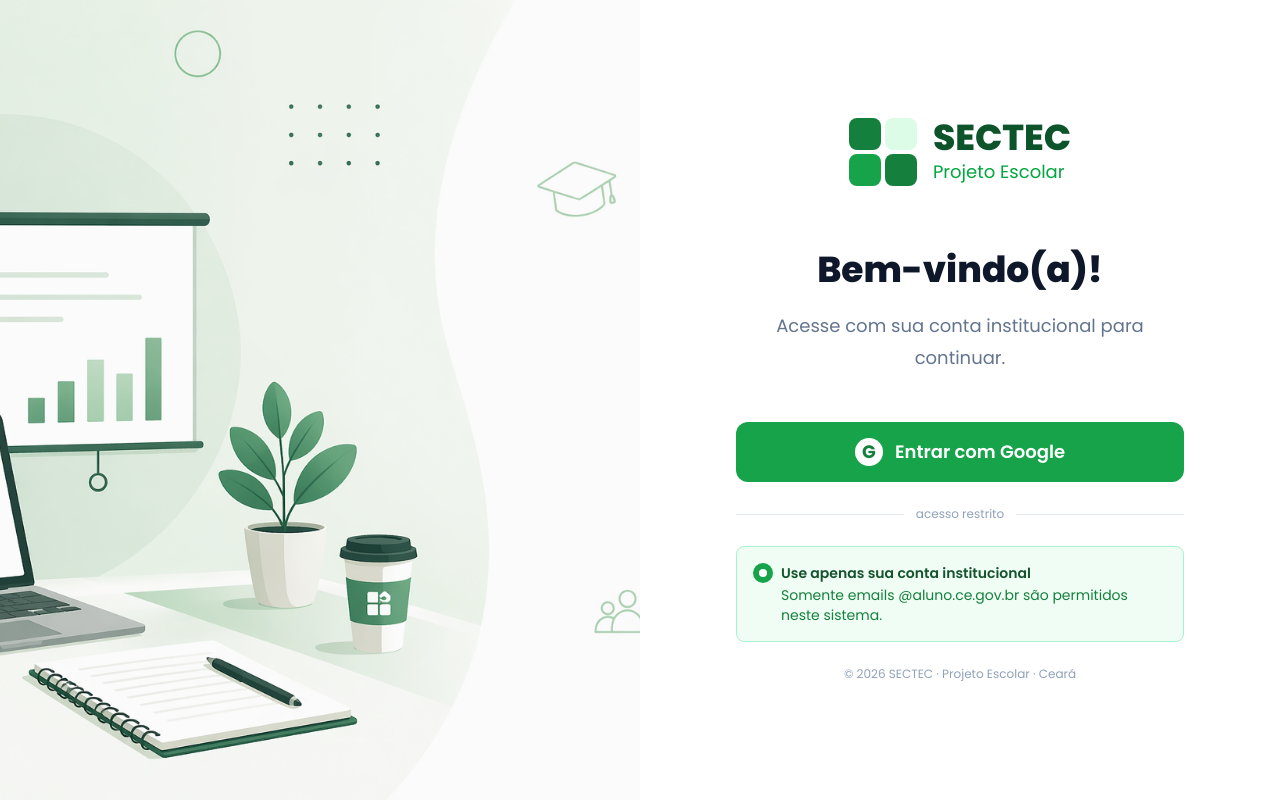
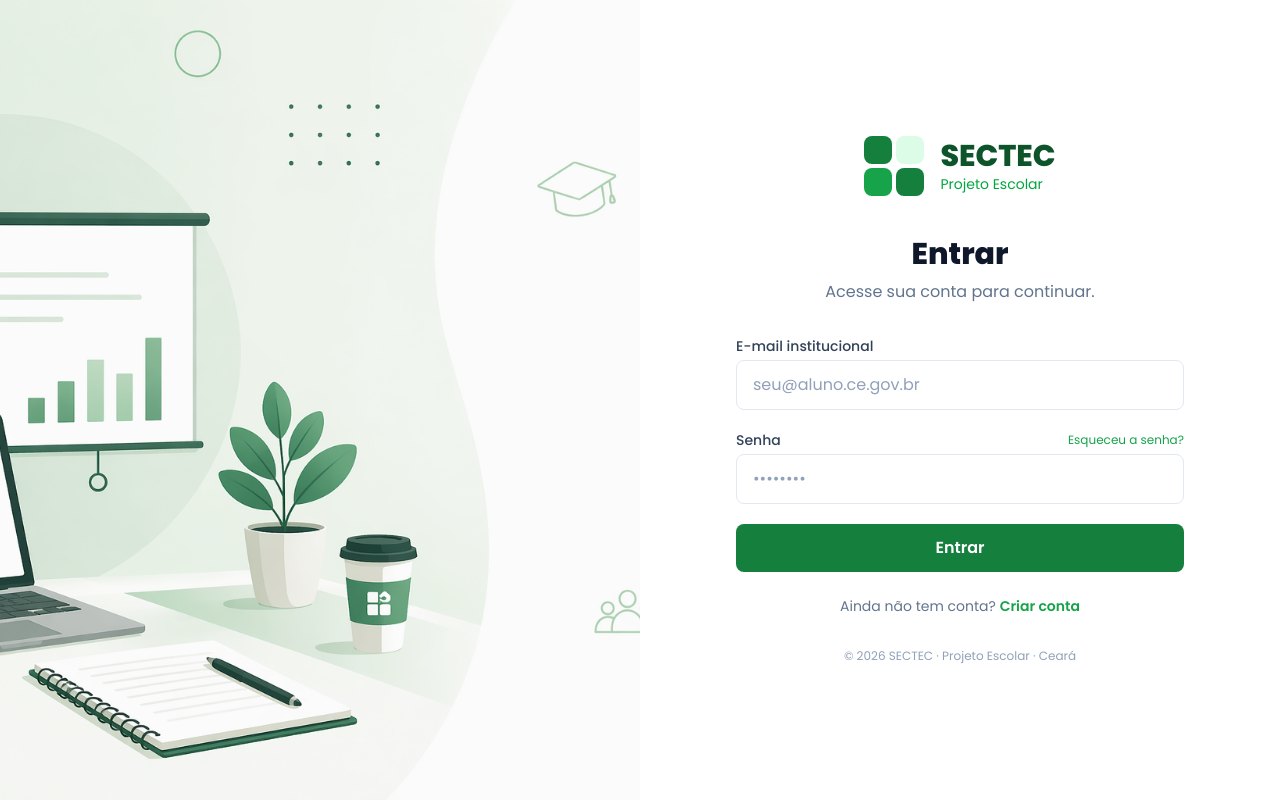
Before and after one commit to Alewesley-Sousa/SECTEC, a React (Vite) app in the folder frontend/: page /login in a window 1280 px wide. Built offline with nearby package versions, Linux system fonts and the light colour scheme.

Commit message:
Login screen: login, registration and animation

```diff
--- a/frontend/src/pages/Dashboard.tsx
+++ b/frontend/src/pages/Dashboard.tsx
@@ -7,10 +7,7 @@ function Dashboard() {
         <Header />
 
     <main>
-        <h1 className="text-3xl font-bold mb-4">Dashboard</h1>
-    <Button variant="primary" size="md">
-      Clique aqui
-    </Button>
+
     </main>
 
     </body>
--- a/frontend/src/pages/login.tsx
+++ b/frontend/src/pages/login.tsx
@@ -1,85 +1,259 @@
-import login from "../assets/img/Login.png";
-import GoogleLoginButton from "../componentes/Button/GoogleLoginButton";
+import { useState } from "react";
+import loginImg from "../assets/img/Login.png";
+import registerImg from "../assets/img/login_esquerdo.png";
+
+type Mode = "login" | "register";
+type Phase = "idle" | "exit" | "enter";
 
 function Login() {
-  function handleGoogleLogin() {
-    console.log("Login com Google");
+  const [mode, setMode] = useState<Mode>("login");
+  const [phase, setPhase] = useState<Phase>("idle");
+  const [goingToRegister, setGoingToRegister] = useState(true);
+
+  const [email, setEmail] = useState("");
+  const [password, setPassword] = useState("");
+  const [name, setName] = useState("");
+  const [confirmPassword, setConfirmPassword] = useState("");
+
+  function switchMode(next: Mode) {
+    setGoingToRegister(next === "register");
+    setPhase("exit");
+
+    setTimeout(() => {
+      setMode(next);
+      setPhase("enter");
+      setTimeout(() => setPhase("idle"), 400);
+    }, 320);
+  }
+
+  function handleLogin(e: React.FormEvent) {
+    e.preventDefault();
+    console.log("Fazendo login com:", { email, password });
+  }
+
+  function handleRegister(e: React.FormEvent) {
+    e.preventDefault();
+    console.log("Criando conta com:", { name, email, password, confirmPassword });
+  }
+
+  function getFormAnimation(): string {
+    if (phase === "exit") {
+      return goingToRegister ? "slideOutToLeft 0.32s ease forwards" : "slideOutToRight 0.32s ease forwards";
+    }
+    if (phase === "enter") {
+      return goingToRegister ? "slideInFromRight 0.38s ease forwards" : "slideInFromLeft 0.38s ease forwards";
+    }
+    return "none";
+  }
+
+  function getImageAnimation(): string {
+    if (phase !== "idle") return "imagePulse 0.6s ease forwards";
+    return "none";
   }
 
   return (
-    <main className="flex min-h-screen font-[Poppins]">
-      <section className="grid w-full lg:grid-cols-2">
-
-        {/* Painel esquerdo — imagem */}
-        <div className="hidden bg-sectec-50 lg:block">
+    <main className="flex min-h-screen font-[Poppins] overflow-hidden">
+      <section
+        className={`flex w-full ${
+          mode === "register" ? "flex-row-reverse" : "flex-row"
+        }`}
+      >
+        <div className="hidden bg-sectec-50 lg:block w-1/2 overflow-hidden">
           <img
-            src={login}
-            alt="Ilustração de estudos e apresentações"
+            src={mode === "login" ? loginImg : registerImg}
+            alt="Ilustração de estudos"
             className="h-full w-full object-cover"
+            style={{ animation: getImageAnimation() }}
           />
         </div>
 
-        {/* Painel direito — formulário */}
-        <div className="flex items-center justify-center px-8 py-12 bg-white">
-          <div className="w-full max-w-md text-center">
-
-            {/* Logo */}
-            <div className="mb-16 flex justify-center">
+        <div className="flex-1 flex items-center justify-center px-8 py-12 bg-white">
+          <div
+            className="w-full max-w-md"
+            style={{ animation: getFormAnimation() }}
+          >
+            <div className="mb-10 flex justify-center">
               <div className="flex items-center gap-4">
                 <div className="grid grid-cols-2 gap-1">
-                  <span className="h-8 w-8 rounded-lg bg-sectec-700" />
-                  <span className="h-8 w-8 rounded-lg bg-sectec-100" />
-                  <span className="h-8 w-8 rounded-lg bg-sectec-600" />
-                  <span className="h-8 w-8 rounded-lg bg-sectec-700" />
+                  <span className="h-7 w-7 rounded-lg bg-sectec-700" />
+                  <span className="h-7 w-7 rounded-lg bg-sectec-100" />
+                  <span className="h-7 w-7 rounded-lg bg-sectec-600" />
+                  <span className="h-7 w-7 rounded-lg bg-sectec-700" />
                 </div>
                 <div className="text-left">
-                  <h1 className="text-4xl font-extrabold text-green-900">SECTEC</h1>
-                  <p className="text-lg text-green-600">Projeto Escolar</p>
+                  <h1 className="text-3xl font-extrabold text-green-900">SECTEC</h1>
+                  <p className="text-sm text-green-600">Projeto Escolar</p>
                 </div>
               </div>
             </div>
 
-            {/* Título */}
-            <h2 className="text-4xl font-extrabold text-slate-900">Bem-vindo(a)!</h2>
-            <p className="mx-auto mt-5 max-w-sm text-lg leading-8 text-slate-500">
-              Acesse com sua conta institucional para continuar.
-            </p>
+            {mode === "login" ? (
+              <div>
+                <div className="text-center mb-8">
+                  <h2 className="text-3xl font-extrabold text-slate-900">Entrar</h2>
+                  <p className="text-slate-500 mt-2">Acesse sua conta para continuar.</p>
+                </div>
 
-            {/* Botão */}
-            <div className="mt-12">
-              <GoogleLoginButton onClick={handleGoogleLogin} />
-            </div>
+                <form onSubmit={handleLogin} className="space-y-5">
+                  <div>
+                    <label htmlFor="email" className="block text-sm font-medium text-slate-700 mb-1">
+                      E-mail institucional
+                    </label>
+                    <input
+                      id="email"
+                      type="email"
+                      required
+                      value={email}
+                      onChange={(e) => setEmail(e.target.value)}
+                      placeholder="seu@aluno.ce.gov.br"
+                      className="w-full rounded-lg border border-slate-200 px-4 py-3 text-slate-900 placeholder:text-slate-400 focus:outline-none focus:ring-2 focus:ring-sectec-500 focus:border-transparent transition"
+                    />
+                  </div>
 
-            {/* Divisor */}
-            <div className="flex items-center gap-3 my-6">
-              <div className="flex-1 h-px bg-slate-200" />
-              <span className="text-xs text-slate-400">acesso restrito</span>
-              <div className="flex-1 h-px bg-slate-200" />
-            </div>
+                  <div>
+                    <div className="flex items-center justify-between mb-1">
+                      <label htmlFor="password" className="block text-sm font-medium text-slate-700">
+                        Senha
+                      </label>
+                      <button type="button" className="text-xs text-sectec-600 hover:underline">
+                        Esqueceu a senha?
+                      </button>
+                    </div>
+                    <input
+                      id="password"
+                      type="password"
+                      required
+                      value={password}
+                      onChange={(e) => setPassword(e.target.value)}
+                      placeholder="••••••••"
+                      className="w-full rounded-lg border border-slate-200 px-4 py-3 text-slate-900 placeholder:text-slate-400 focus:outline-none focus:ring-2 focus:ring-sectec-500 focus:border-transparent transition"
+                    />
+                  </div>
 
-            {/* Card de aviso */}
-            <div className="text-left bg-sectec-50 border border-sectec-200 rounded-lg p-4 flex gap-2 items-start">
-              <div className="w-5 h-5 rounded-full bg-sectec-600 flex items-center justify-center flex-shrink-0">
-                <div className="w-2 h-2 rounded-full bg-white" />
-              </div>
-              <div>
-                <p className="text-sm font-semibold text-sectec-900">
-                  Use apenas sua conta institucional
-                </p>
-                <p className="text-sm text-sectec-700 mt-0.5">
-                  Somente emails @aluno.ce.gov.br são permitidos neste sistema.
+                  <button
+                    type="submit"
+                    className="w-full rounded-lg bg-sectec-700 py-3 px-4 text-white font-semibold text-base hover:bg-sectec-800 active:scale-[0.98] transition-all duration-150"
+                  >
+                    Entrar
+                  </button>
+                </form>
+
+                <p className="mt-6 text-center text-sm text-slate-500">
+                  Ainda não tem conta?{" "}
+                  <button
+                    type="button"
+                    onClick={() => switchMode("register")}
+                    className="font-semibold text-sectec-600 hover:underline"
+                  >
+                    Criar conta
+                  </button>
                 </p>
               </div>
-            </div>
 
-            {/* Rodapé */}
-            <p className="mt-6 text-xs text-slate-400 text-center">
+            ) : (
+              <div>
+                <div className="text-center mb-8">
+                  <h2 className="text-3xl font-extrabold text-slate-900">Criar conta</h2>
+                  <p className="text-slate-500 mt-2">Preencha os dados para se registrar.</p>
+                </div>
+
+                <form onSubmit={handleRegister} className="space-y-4">
+                  <div>
+                    <label htmlFor="name" className="block text-sm font-medium text-slate-700 mb-1">
+                      Nome completo
+                    </label>
+                    <input
+                      id="name"
+                      type="text"
+                      required
+                      value={name}
+                      onChange={(e) => setName(e.target.value)}
+                      placeholder="Seu Nome Completo"
+                      className="w-full rounded-lg border border-slate-200 px-4 py-3 text-slate-900 placeholder:text-slate-400 focus:outline-none focus:ring-2 focus:ring-sectec-500 focus:border-transparent transition"
+                    />
+                  </div>
+
+                  <div>
+                    <label htmlFor="reg-email" className="block text-sm font-medium text-slate-700 mb-1">
+                      E-mail institucional
+                    </label>
+                    <input
+                      id="reg-email"
+                      type="email"
+                      required
+                      value={email}
+                      onChange={(e) => setEmail(e.target.value)}
+                      placeholder="seu@aluno.ce.gov.br"
+                      className="w-full rounded-lg border border-slate-200 px-4 py-3 text-slate-900 placeholder:text-slate-400 focus:outline-none focus:ring-2 focus:ring-sectec-500 focus:border-transparent transition"
+                    />
+                  </div>
+
+                  <div className="grid grid-cols-2 gap-3">
+                    <div>
+                      <label htmlFor="reg-password" className="block text-sm font-medium text-slate-700 mb-1">
+                        Senha
+                      </label>
+                      <input
+                        id="reg-password"
+                        type="password"
+                        required
+                        value={password}
+                        onChange={(e) => setPassword(e.target.value)}
+                        placeholder="••••••••"
+                        className="w-full rounded-lg border border-slate-200 px-4 py-3 text-slate-900 placeholder:text-slate-400 focus:outline-none focus:ring-2 focus:ring-sectec-500 focus:border-transparent transition"
+                      />
+                    </div>
+                    <div>
+                      <label htmlFor="confirm" className="block text-sm font-medium text-slate-700 mb-1">
+                        Confirmar
+                      </label>
+                      <input
+                        id="confirm"
+                        type="password"
+                        required
+                        value={confirmPassword}
+                        onChange={(e) => setConfirmPassword(e.target.value)}
+                        placeholder="••••••••"
+                        className="w-full rounded-lg border border-slate-200 px-4 py-3 text-slate-900 placeholder:text-slate-400 focus:outline-none focus:ring-2 focus:ring-sectec-500 focus:border-transparent transition"
+                      />
+                    </div>
+                  </div>
+
+                  <div className="flex gap-2 items-start bg-sectec-50 border border-sectec-200 rounded-lg p-3">
+                    <div className="w-4 h-4 rounded-full bg-sectec-600 flex items-center justify-center flex-shrink-0 mt-0.5">
+                      <div className="w-1.5 h-1.5 rounded-full bg-white" />
+                    </div>
+                    <p className="text-xs text-sectec-700">
+                      Use apenas seu e-mail <strong>@aluno.ce.gov.br</strong>
+                    </p>
+                  </div>
+
+                  <button
+                    type="submit"
+                    className="w-full rounded-lg bg-sectec-700 py-3 px-4 text-white font-semibold text-base hover:bg-sectec-800 active:scale-[0.98] transition-all duration-150"
+                  >
+                    Criar conta
+                  </button>
+                </form>
+
+                <p className="mt-6 text-center text-sm text-slate-500">
+                  Já tem uma conta?{" "}
+                  <button
+                    type="button"
+                    onClick={() => switchMode("login")}
+                    className="font-semibold text-sectec-600 hover:underline"
+                  >
+                    Entrar
+                  </button>
+                </p>
+              </div>
+            )}
+
+            <p className="mt-8 text-xs text-slate-400 text-center">
               © 2026 SECTEC · Projeto Escolar · Ceará
             </p>
-
           </div>
         </div>
-
       </section>
     </main>
   );
```
Also changed, not shown: frontend/src/componentes/Header.tsx (+24 -4 lines), frontend/src/index.css (+32 -12 lines), frontend/src/assets/img/login_esquerdo.png (added).
